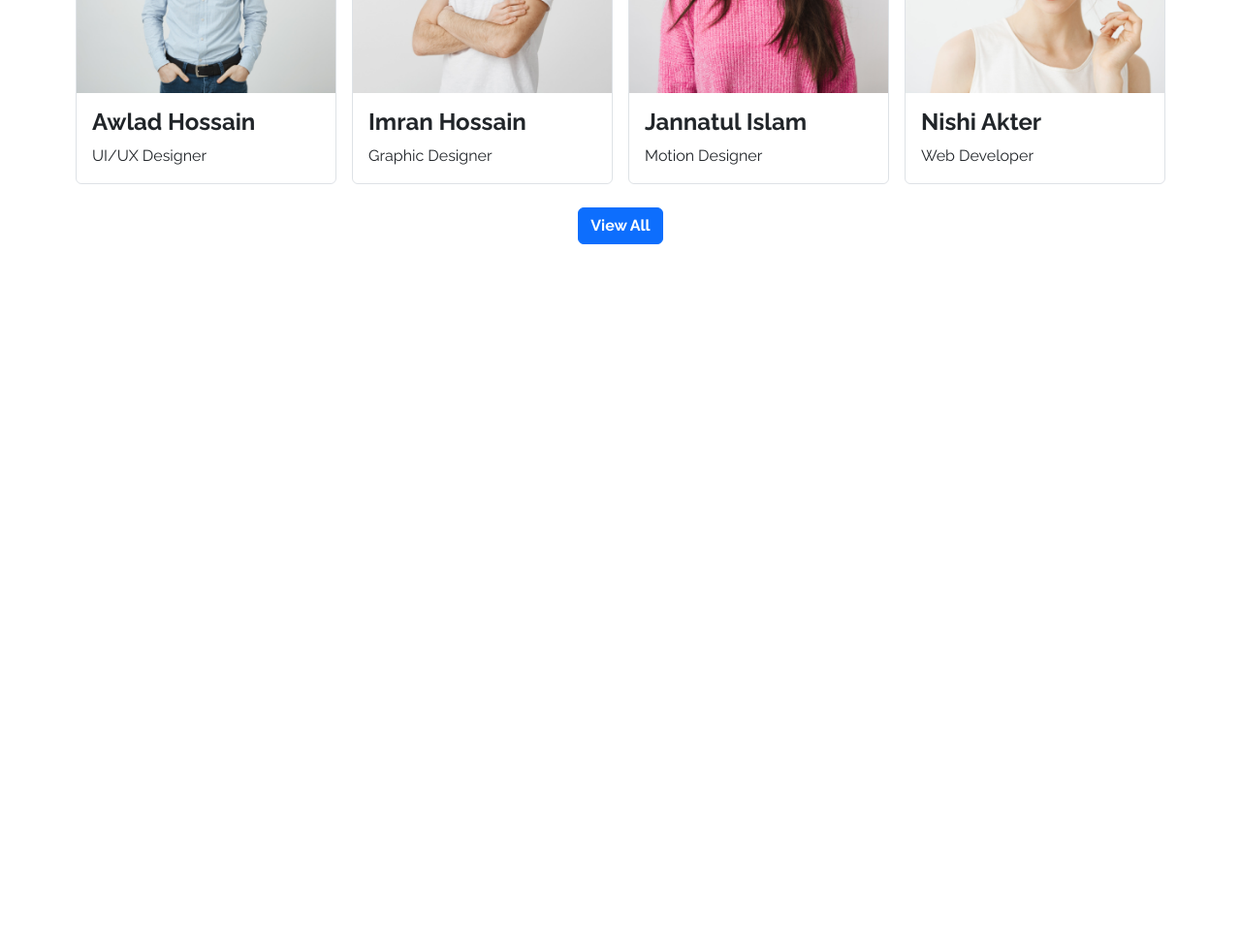
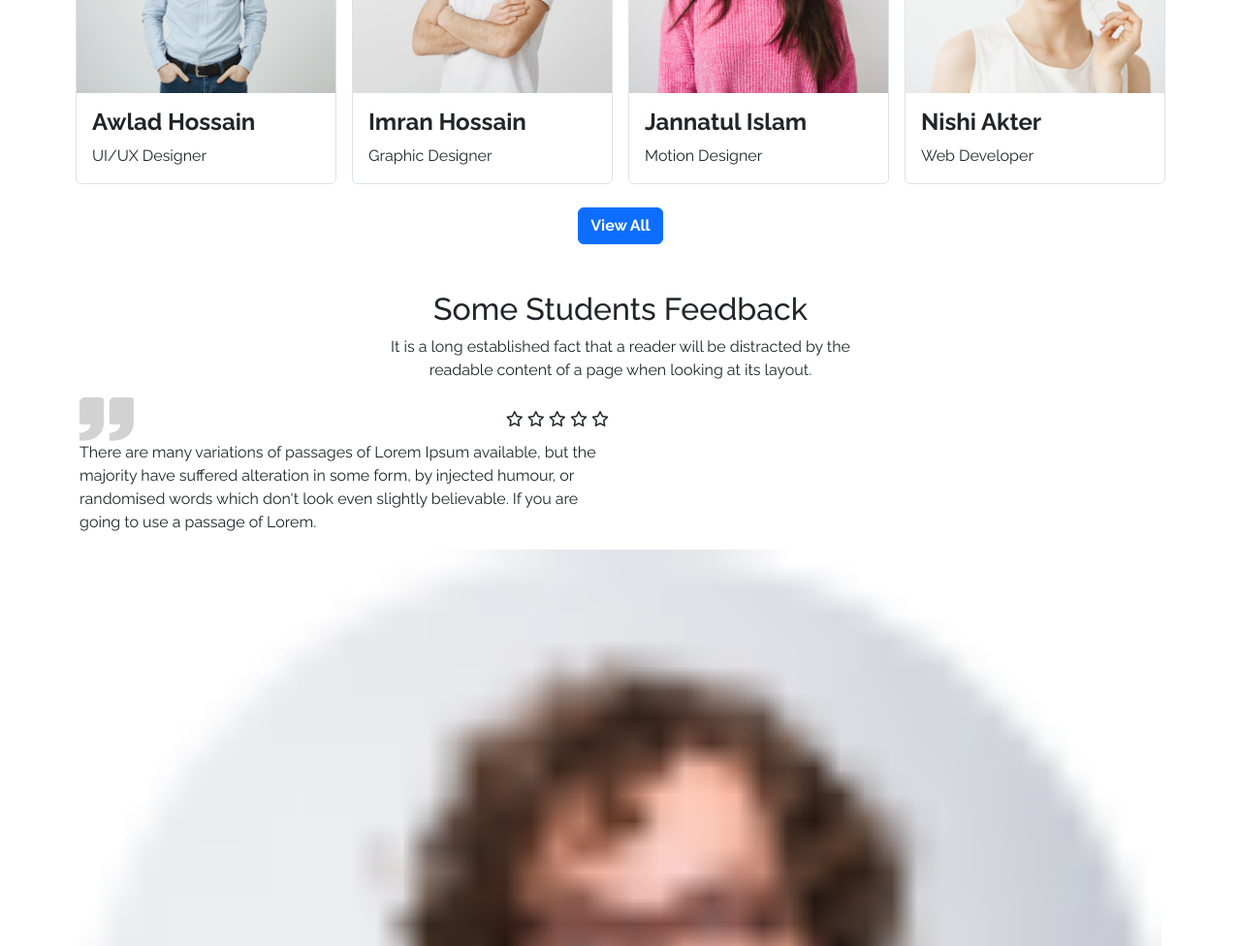
Before and after one commit to MdRuhulAminAmin/Assignment-three, a plain HTML site: page index.html in a window 1280 px wide. Shown: the part 2164-3140 px from the top of the page at 97% size. Before the commit the page ends 2464 px from the top, so only its background shows below. Drawn offline with nearby package versions, Linux system fonts and the light colour scheme.

Commit message:
feedback added

```diff
--- a/index.html
+++ b/index.html
@@ -13,6 +13,8 @@
     />
     <!-- costom css link -->
     <link rel="stylesheet" href="style.css" />
+    <!-- font awesome Icon -->
+    <script src="https://kit.fontawesome.com/5c4d3b8651.js" crossorigin="anonymous"></script>
   </head>
   <body>
     <!-- header section start -->
@@ -484,13 +486,42 @@
       <!-- successful Student section end-->
 
       <!-- Student feedback section start -->
+      <section class="mb-3 mb-lg-5">
+        <div class="container">
+          <div class="row">
+            <div class="col-12">
+             <div class="text-center">
+              <h2>
+                Some Students Feedback
+              </h2>
+              <p>It is a long established fact that a reader will be distracted by the <br> readable content of a page when looking at its layout.</p>
+             </div>
+            </div>
+          </div>
+          <div class="row">
+            <div class="col-lg-6 col-md-12">
+              <div class="d-flex justify-content-between align-items-center">
+                <img src="images/comma.png" alt="">
+              <div>
+                <i class="fa-regular fa-star"></i>
+                <i class="fa-regular fa-star"></i>
+                <i class="fa-regular fa-star"></i>
+                <i class="fa-regular fa-star"></i>
+                <i class="fa-regular fa-star"></i>
+              </div>
+              </div>
+              <p>There are many variations of passages of Lorem Ipsum available, but the majority have suffered alteration in some form, by injected humour, or randomised words which don't look even slightly believable. If you are going to use a passage of Lorem.</p>
+            </div>
+            <img src="images/feedback/person-1.png" alt="">
 
+          </div>
+        </div>
+      </section>
 
       <!-- Student feedback section end -->
 
 
     </main>
-
     <!-- Bootstrap js file link -->
     <script
       src="https://cdn.jsdelivr.net/npm/bootstrap@5.2.0/dist/js/bootstrap.bundle.min.js"
```
Also changed, not shown: images/feedback/person-1.png (added), images/feedback/person-2.png (added).
